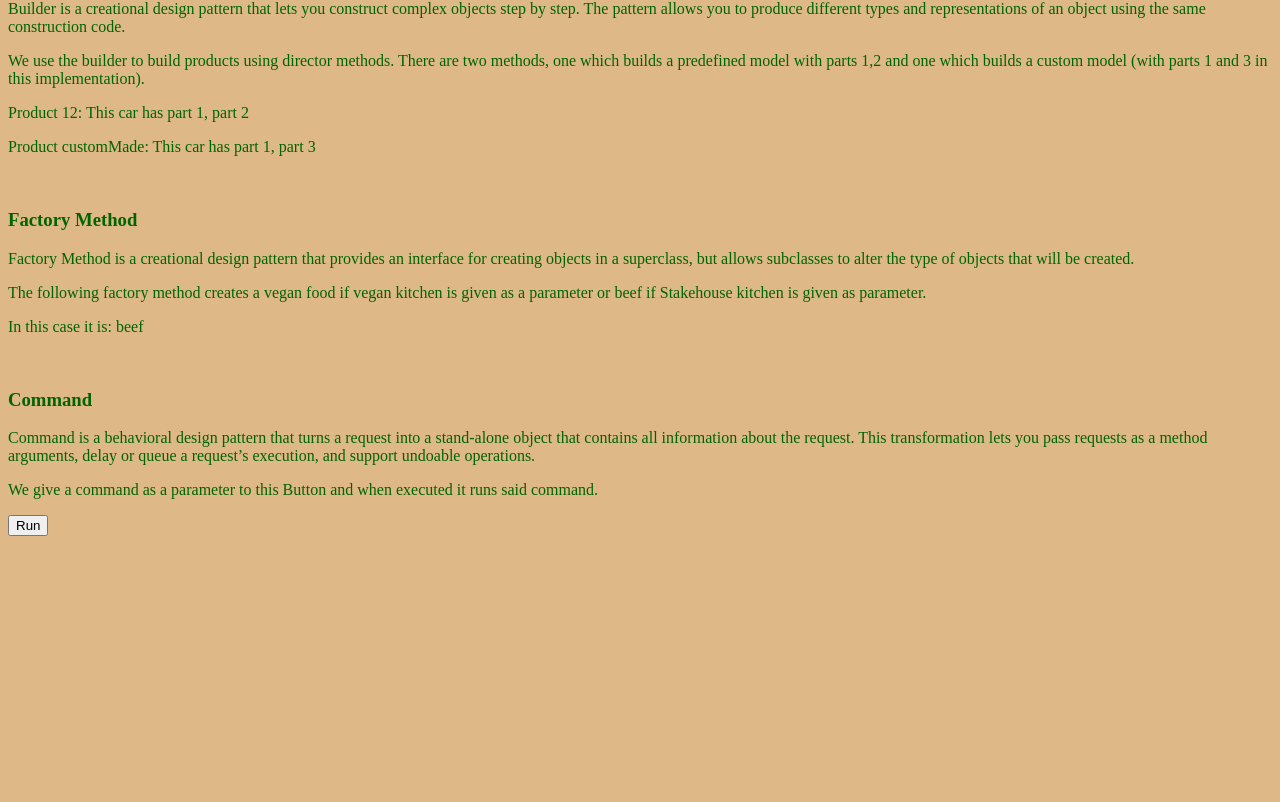
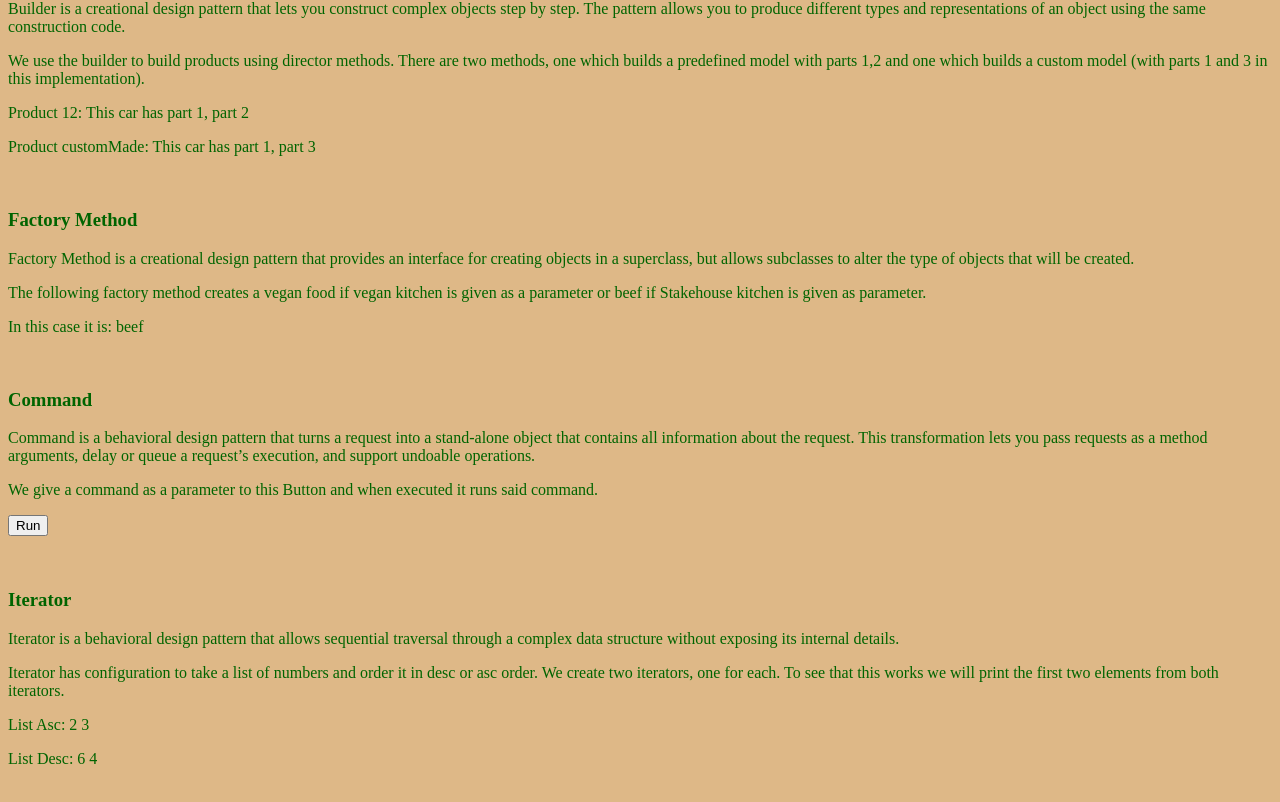
Before and after one commit to xhkaman1/design-patterns, a React (Vite) app: page / in a window 1280 px wide. Shown: the part 581-1383 px from the top of the page. Before the commit the page ends 1159 px from the top, so only its background shows below. Built offline with nearby package versions, Linux system fonts and the light colour scheme.

Commit message:
added iterator pattern and fixed an error message

```diff
--- /dev/null
+++ b/src/components/design-patterns/iterator.tsx
@@ -0,0 +1,79 @@
+import Card from "../card/card";
+
+interface iterator<T> {
+  key(): number;
+  current(): T;
+  next(): T;
+  hasNext(): boolean;
+  resetIterator(): void;
+}
+
+class OrderedNumberIterator implements iterator<number> {
+  ascending: boolean;
+  currentKey: number;
+  list: number[];
+
+  constructor(list: number[], ascending: boolean) {
+    this.currentKey = 0;
+    this.ascending = ascending;
+    this.list = this.sortList(list);
+  }
+
+  sortList(list: number[]): number[] {
+    let refList = [...list];
+    return this.ascending ? refList.sort() : refList.sort().reverse();
+  }
+
+  key(): number {
+    return this.currentKey;
+  }
+
+  current(): number {
+    return this.list[this.currentKey];
+  }
+
+  hasNext(): boolean {
+    return this.currentKey < this.list.length - 1;
+  }
+
+  next(): number {
+    this.currentKey++;
+    return this.current();
+  }
+
+  resetIterator(): void {
+    this.currentKey = 0;
+  }
+}
+
+function client() {
+  const list = [4, 6, 2, 3];
+  const listDescIterator = new OrderedNumberIterator(list, false);
+  const listAscIterator = new OrderedNumberIterator(list, true);
+
+  return (
+    <>
+      <p>
+        Iterator has configuration to take a list of numbers and order it in
+        desc or asc order. We create two iterators, one for each. To see that
+        this works we will print the first two elements from both iterators.
+      </p>
+      <p>
+        List Asc: {listAscIterator.current()} {listAscIterator.next()}
+      </p>
+      <p>
+        List Desc: {listDescIterator.current()} {listDescIterator.next()}
+      </p>
+    </>
+  );
+}
+
+export default function Iterator() {
+  return (
+    <Card
+      title="Iterator"
+      description="Iterator is a behavioral design pattern that allows sequential traversal through a complex data structure without exposing its internal details."
+      implementation={client()}
+    />
+  );
+}
--- a/src/components/page/main.tsx
+++ b/src/components/page/main.tsx
@@ -1,9 +1,9 @@
-import React from "react";
 import AbstractFactory from "../design-patterns/abstract-factory";
 import Adapter from "../design-patterns/adapter";
 import Builder from "../design-patterns/builder";
 import FactoryMethod from "../design-patterns/factory-method";
 import Command from "../design-patterns/command";
+import Iterator from "../design-patterns/iterator";
 
 const cards = [
   <AbstractFactory />,
@@ -11,15 +11,16 @@ const cards = [
   <Builder />,
   <FactoryMethod />,
   <Command />,
+  <Iterator />,
 ];
 
 export default function MainPage() {
   return (
     <>
       <h1>Design Patterns</h1>
-      {cards.map((card) => {
+      {cards.map((card, index) => {
         return (
-          <div>
+          <div key={index}>
             <span>{card}</span>
             <br />
           </div>
```
